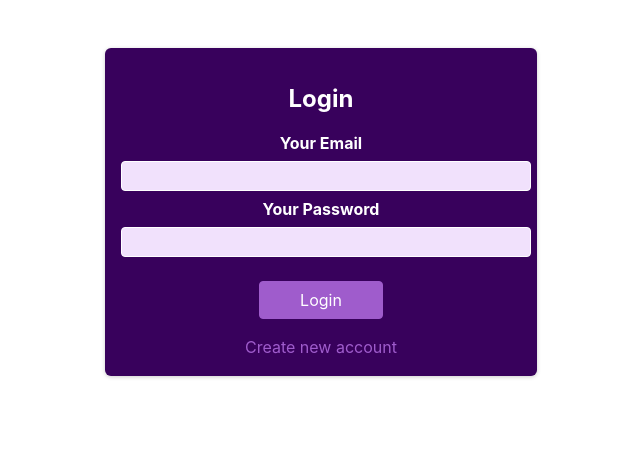
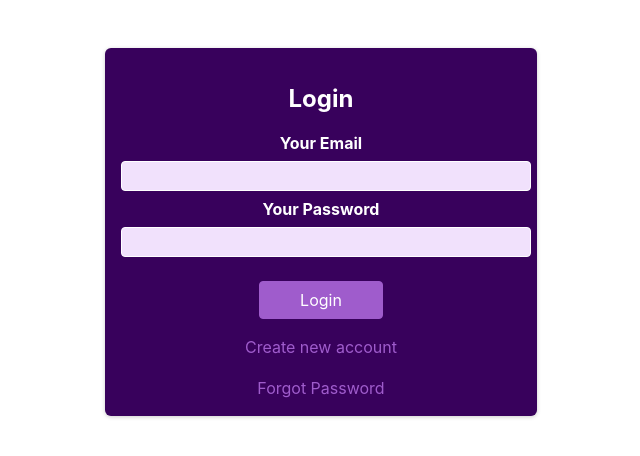
Before and after one commit to pizuCoder/react-expensetracker-sharpener, a React (Create React App) app: page /signup in a window 1280 px wide. Shown: the top 456 px of the page, without its empty margins (319-959 px from the left). Built offline with nearby package versions, Linux system fonts and the light colour scheme.

Commit message:
password reset active

```diff
--- a/src/Auth/AuthForm.js
+++ b/src/Auth/AuthForm.js
@@ -74,6 +74,8 @@ const AuthForm = () => {
       })
       .then((data) => {
         authCtx.login(data.idToken);
+        authCtx.setEmail(data.email)
+        // console.log(data.email)
         if(isLogin){
             history.replace("/welcome");
         }
@@ -86,6 +88,23 @@ const AuthForm = () => {
         setSignupInProgress(false);
       });
   };
+
+  const forgotPasswordHandler = () => {
+    const enteredEmail = emailInputRef.current.value;
+    const passUrl = 'https://identitytoolkit.googleapis.com/v1/accounts:sendOobCode?key=AIzaSyCQ336T7-e3kArtljvrI5FIakMfAB-X6as'
+    fetch(passUrl, {
+      method: "POST",
+      body: JSON.stringify({
+        requestType: "PASSWORD_RESET",
+        email: enteredEmail
+      }),
+      headers: {
+        "Content-Type": "application/json",
+      },
+    }).then((res) => res.json())
+    .then((data) => console.log(data))
+    .catch((error) => {})
+  }
 
   return (
     <section className={classes.auth}>
@@ -130,6 +149,13 @@ const AuthForm = () => {
       >
         {isLogin ? "Create new account" : "Login with existing account"}
       </button>
+    { isLogin && <button
+        type="button"
+        className={classes.toggle}
+        onClick={forgotPasswordHandler}
+      >
+          Forgot Password
+      </button>}
     </div>
   </form>
 </section>
--- a/src/Store/storeContext.js
+++ b/src/Store/storeContext.js
@@ -5,16 +5,21 @@ const AuthContext = React.createContext({
   isLoggedIn: false,
   login: (token) => {},
   logout: () => {},
+  email: "",
+  setEmail: () => {},
 });
 
 export const AuthContextProvider = (props) => {
   const initialToken = localStorage.getItem("token");
   const [token, setToken] = useState(initialToken);
   const userIsLoggedIn = !!token;
+  const storedEmail = localStorage.getItem("email");
+  const [email, setEmail] = useState(storedEmail);
 
   const loginHandler = (token) => {
     setToken(token);
     localStorage.setItem("token", token);
+    localStorage.setItem("email", email);
   };
 
   const logoutHandler = () => {
@@ -45,12 +50,20 @@ export const AuthContextProvider = (props) => {
     }
   }, [userIsLoggedIn]);
 
+  const setEmailHandler = (email) => {
+    setEmail(email);
+    localStorage.setItem("email", email);
+  };
+
   const contextValue = {
     token: token,
     isLoggedIn: userIsLoggedIn,
     login: loginHandler,
     logout: logoutHandler,
+    email,
+    setEmail: setEmailHandler,
   };
+  // console.log(contextValue.email)
 
   return (
     <AuthContext.Provider value={contextValue}>
```
Lines whose indentation alone changed are shown as unchanged.
